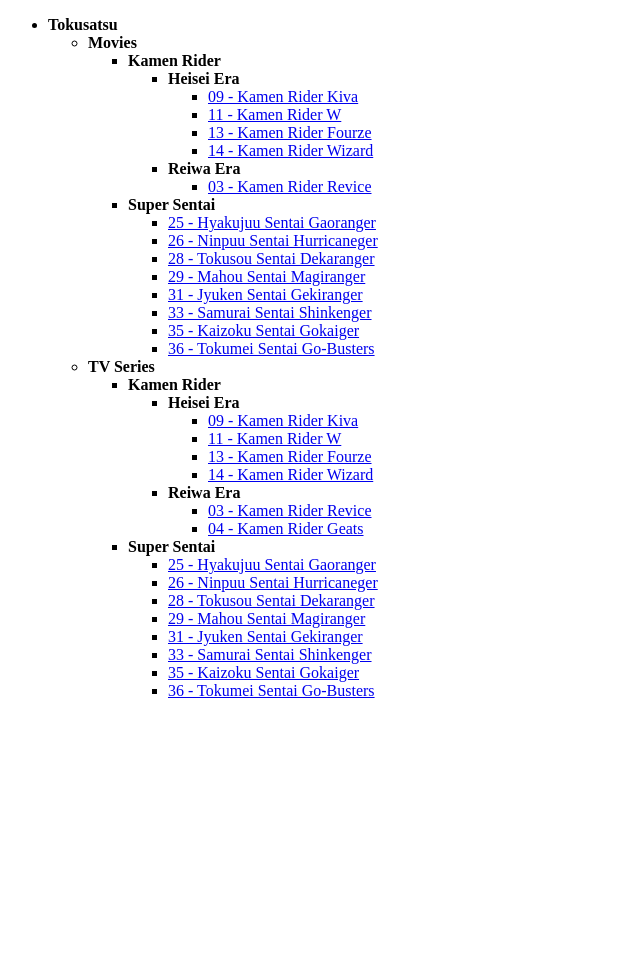
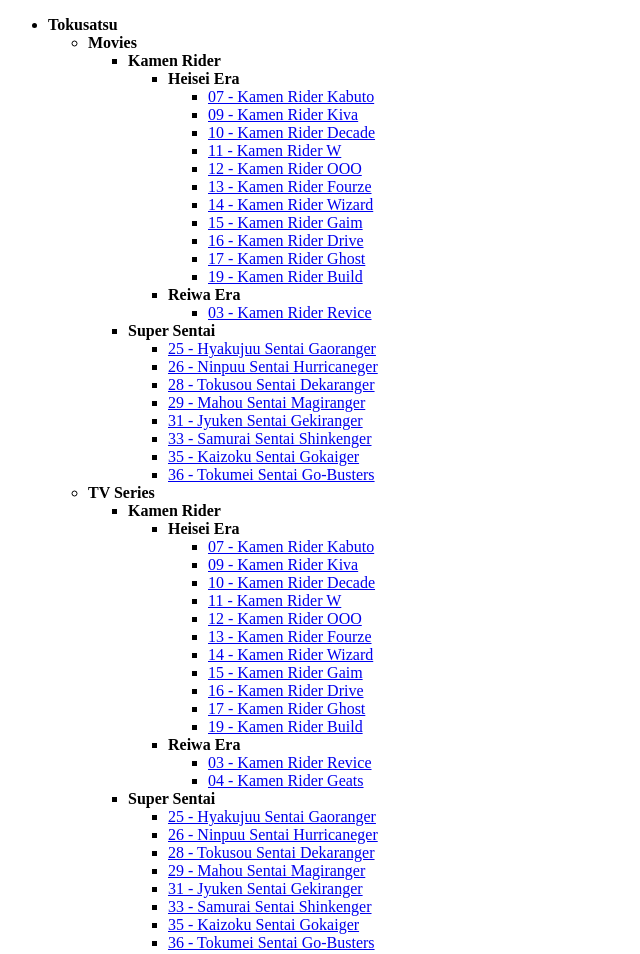
Before and after one commit to hwnstrg/hwnstrg.github.io, a plain HTML site: page toku.html in a window 1280 px wide. Shown: the whole page, without its empty margins (0-640 px from the left). Before the commit the page ends 800 px from the top, so only its background shows below. Drawn offline with Linux system fonts and the light colour scheme.

Commit message:
Update toku.html

```diff
--- a/toku.html
+++ b/toku.html
@@ -13,10 +13,17 @@
             <ul>
                 <li><strong>Heisei Era</strong>
                 <ul>
+                    <li><a href="https://raw.githubusercontent.com/hwnstrg/m3u/main/Tokusatsu/Movies/Kamen Rider/Heisei Era/07 - Kamen Rider Kabuto.m3u">07 - Kamen Rider Kabuto</a></li>
                     <li><a href="https://raw.githubusercontent.com/hwnstrg/m3u/main/Tokusatsu/Movies/Kamen Rider/Heisei Era/09 - Kamen Rider Kiva.m3u">09 - Kamen Rider Kiva</a></li>
+                    <li><a href="https://raw.githubusercontent.com/hwnstrg/m3u/main/Tokusatsu/Movies/Kamen Rider/Heisei Era/10 - Kamen Rider Decade.m3u">10 - Kamen Rider Decade</a></li>
                     <li><a href="https://raw.githubusercontent.com/hwnstrg/m3u/main/Tokusatsu/Movies/Kamen Rider/Heisei Era/11 - Kamen Rider W.m3u">11 - Kamen Rider W</a></li>
+                    <li><a href="https://raw.githubusercontent.com/hwnstrg/m3u/main/Tokusatsu/Movies/Kamen Rider/Heisei Era/12 - Kamen Rider OOO.m3u">12 - Kamen Rider OOO</a></li>
                     <li><a href="https://raw.githubusercontent.com/hwnstrg/m3u/main/Tokusatsu/Movies/Kamen Rider/Heisei Era/13 - Kamen Rider Fourze.m3u">13 - Kamen Rider Fourze</a></li>
                     <li><a href="https://raw.githubusercontent.com/hwnstrg/m3u/main/Tokusatsu/Movies/Kamen Rider/Heisei Era/14 - Kamen Rider Wizard.m3u">14 - Kamen Rider Wizard</a></li>
+                    <li><a href="https://raw.githubusercontent.com/hwnstrg/m3u/main/Tokusatsu/Movies/Kamen Rider/Heisei Era/15 - Kamen Rider Gaim.m3u">15 - Kamen Rider Gaim</a></li>
+                    <li><a href="https://raw.githubusercontent.com/hwnstrg/m3u/main/Tokusatsu/Movies/Kamen Rider/Heisei Era/16 - Kamen Rider Drive.m3u">16 - Kamen Rider Drive</a></li>
+                    <li><a href="https://raw.githubusercontent.com/hwnstrg/m3u/main/Tokusatsu/Movies/Kamen Rider/Heisei Era/17 - Kamen Rider Ghost.m3u">17 - Kamen Rider Ghost</a></li>
+                    <li><a href="https://raw.githubusercontent.com/hwnstrg/m3u/main/Tokusatsu/Movies/Kamen Rider/Heisei Era/19 - Kamen Rider Build.m3u">19 - Kamen Rider Build</a></li>
                 </ul>
                 </li>
                 <li><strong>Reiwa Era</strong>
@@ -46,10 +53,17 @@
             <ul>
                 <li><strong>Heisei Era</strong>
                 <ul>
+                    <li><a href="https://raw.githubusercontent.com/hwnstrg/m3u/main/Tokusatsu/TV Series/Kamen Rider/Heisei Era/07 - Kamen Rider Kabuto.m3u">07 - Kamen Rider Kabuto</a></li>
                     <li><a href="https://raw.githubusercontent.com/hwnstrg/m3u/main/Tokusatsu/TV Series/Kamen Rider/Heisei Era/09 - Kamen Rider Kiva.m3u">09 - Kamen Rider Kiva</a></li>
+                    <li><a href="https://raw.githubusercontent.com/hwnstrg/m3u/main/Tokusatsu/TV Series/Kamen Rider/Heisei Era/10 - Kamen Rider Decade.m3u">10 - Kamen Rider Decade</a></li>
                     <li><a href="https://raw.githubusercontent.com/hwnstrg/m3u/main/Tokusatsu/TV Series/Kamen Rider/Heisei Era/11 - Kamen Rider W.m3u">11 - Kamen Rider W</a></li>
+                    <li><a href="https://raw.githubusercontent.com/hwnstrg/m3u/main/Tokusatsu/TV Series/Kamen Rider/Heisei Era/12 - Kamen Rider OOO.m3u">12 - Kamen Rider OOO</a></li>
                     <li><a href="https://raw.githubusercontent.com/hwnstrg/m3u/main/Tokusatsu/TV Series/Kamen Rider/Heisei Era/13 - Kamen Rider Fourze.m3u">13 - Kamen Rider Fourze</a></li>
                     <li><a href="https://raw.githubusercontent.com/hwnstrg/m3u/main/Tokusatsu/TV Series/Kamen Rider/Heisei Era/14 - Kamen Rider Wizard.m3u">14 - Kamen Rider Wizard</a></li>
+                    <li><a href="https://raw.githubusercontent.com/hwnstrg/m3u/main/Tokusatsu/TV Series/Kamen Rider/Heisei Era/15 - Kamen Rider Gaim.m3u">15 - Kamen Rider Gaim</a></li>
+                    <li><a href="https://raw.githubusercontent.com/hwnstrg/m3u/main/Tokusatsu/TV Series/Kamen Rider/Heisei Era/16 - Kamen Rider Drive.m3u">16 - Kamen Rider Drive</a></li>
+                    <li><a href="https://raw.githubusercontent.com/hwnstrg/m3u/main/Tokusatsu/TV Series/Kamen Rider/Heisei Era/17 - Kamen Rider Ghost.m3u">17 - Kamen Rider Ghost</a></li>
+                    <li><a href="https://raw.githubusercontent.com/hwnstrg/m3u/main/Tokusatsu/TV Series/Kamen Rider/Heisei Era/19 - Kamen Rider Build.m3u">19 - Kamen Rider Build</a></li>
                 </ul>
                 </li>
                 <li><strong>Reiwa Era</strong>
```
